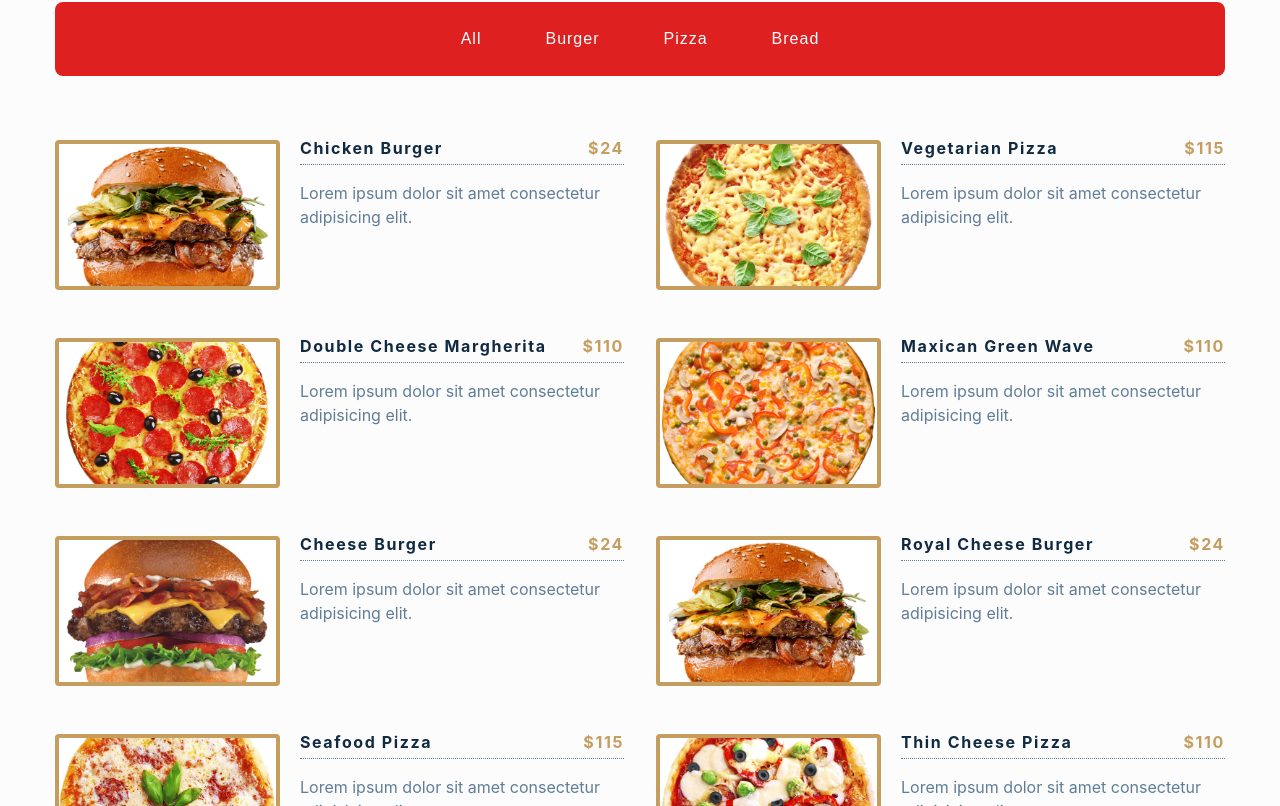
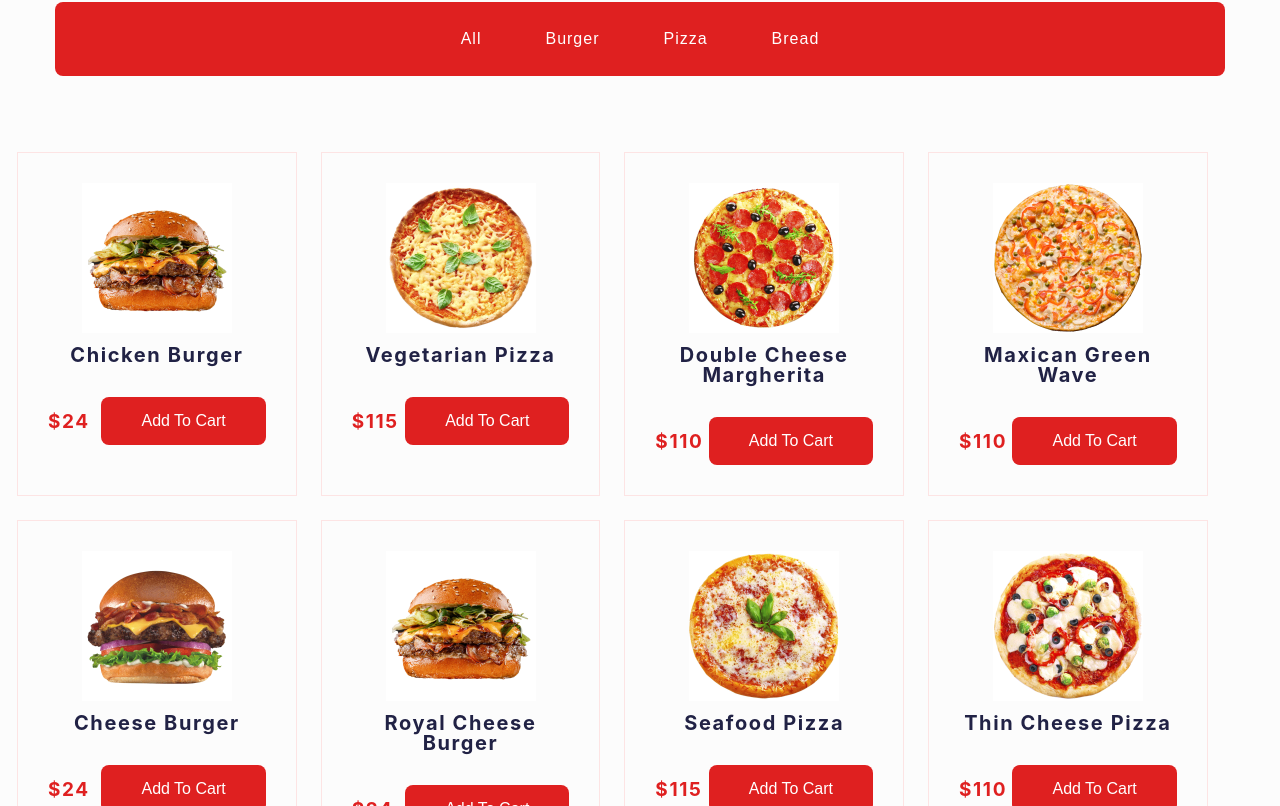
Before and after one commit to Fantom-01/fda-ui, a React (Vite) app: page / in a window 1280 px wide. Shown: the part 1894-2700 px from the top of the page. Built offline with nearby package versions, Linux system fonts and the light colour scheme.

Commit message:
foodmenu styling complete

```diff
--- a/src/foodMenu/Menu.jsx
+++ b/src/foodMenu/Menu.jsx
@@ -6,14 +6,26 @@ const Menu = ({ items }) => {
       {items.map((menuItem) => {
         const { id, title, img, desc, price } = menuItem;
         return (
+          // <article key={id} className="menu-item">
+          //   <img src={img} alt={title} className="photo" />
+          //   <div className="item-info">
+          //     <header>
+          //       <h4>{title}</h4>
+          //       <h4 className="price">${price}</h4>
+          //     </header>
+          //     <p className="item-text">{desc}</p>
+          //   </div>
+          // </article>
           <article key={id} className="menu-item">
-            <img src={img} alt={title} className="photo" />
-            <div className="item-info">
-              <header>
-                <h4>{title}</h4>
-                <h4 className="price">${price}</h4>
-              </header>
-              <p className="item-text">{desc}</p>
+            <div className="product--image">
+              <img src={img} alt={title} className="photo" />
+            </div>
+            <div className="product--text">
+              <h4><a href="#">{title}</a></h4>
+              <div className="price--div">
+                <span><h4 className="price">${price}</h4></span>
+                <button className="to--cart--btn">Add To Cart</button>
+              </div>
             </div>
           </article>
         );
--- a/src/foodMenu/foodmenu.css
+++ b/src/foodMenu/foodmenu.css
@@ -178,25 +178,32 @@ Menu
   color: white;
 }
 .section-center {
-  width: 90vw;
+  width: 100vw;
   margin: 0 auto;
-  max-width: 1170px;
-  display: grid;
-  gap: 3rem 2rem;
-  justify-items: center;
+  margin-left: -50px;
+  max-width: 1300px;
+  display: flex;
+  flex-wrap: wrap;
 }
 .menu-item {
-  display: grid;
-  gap: 1rem 2rem;
-  max-width: 25rem;
+  border: 1px solid rgb(253, 228, 228);
+  width: 23%;
+  margin: 12px 12px;
+  padding: 30px;
 }
-.photo {
-  object-fit: cover;
-  height: 200px;
+.product--image{
+  display: flex;
+  justify-content: center;
+  align-items: center;
+  margin-bottom: 12px;
+}
+.product--text h4 a{
+  text-decoration: none;
+  color: rgb(33, 34, 69);
+  font-size: 20px;
   width: 100%;
-  border: 0.25rem solid var(--clr-gold);
-  border-radius: var(--radius);
   display: block;
+  text-align: center;
 }
 .item-info header {
   display: flex;
@@ -206,12 +213,24 @@ Menu
 .item-info h4 {
   margin-bottom: 0.5rem;
 }
+.price--div{
+  display: flex;
+  justify-content: space-between;
+  align-items: center;
+  margin-top: 32px;
+}
 .price {
-  color: var(--clr-gold);
+  color: #df2020;
+  font-size: 19px;
+  margin: auto;
 }
-.item-text {
-  margin-bottom: 0;
-  padding-top: 1rem;
+.to--cart--btn{
+  background-color: #df2020;
+  color: white;
+  border: none;
+  font-size: 16px;
+  border-radius: 8px;
+  padding: 15px 40px;
 }
 
 @media screen and (min-width: 768px) {
```
